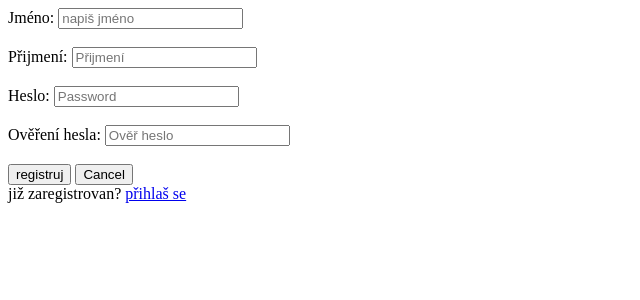
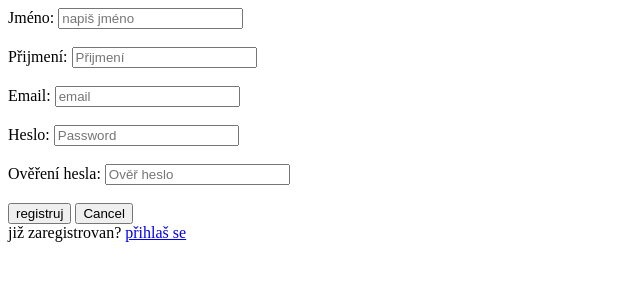
Before and after one commit to bartabohous/pvamatur, a PHP site: page /registrace.php in a window 1280 px wide. Shown: the top 300 px of the page, without its empty margins (0-640 px from the left). Run offline with PHP 8.4, Linux system fonts and the light colour scheme.

Commit message:
zapomněl jsem na email=>dodělání emailu k uživatelum

```diff
--- a/jadro/uzivatele.php
+++ b/jadro/uzivatele.php
@@ -39,11 +39,12 @@ function registrovat() {
 	$jmeno = $_POST['jmeno'];
 	$prijmeni = $_POST['prijmeni'];
 	$heslo = $_POST['heslo'];
+	$email = $_POST['email'];
 
 
 	$nheslo = hashheslo($heslo);
 	if($nheslo) {
-		$dotaz = "INSERT INTO uzivatele (jmeno, prijmeni, heslo) VALUES ('$jmeno', '$prijmeni', '$nheslo')";
+		$dotaz = "INSERT INTO uzivatele (jmeno, prijmeni, heslo,email) VALUES ('$jmeno', '$prijmeni', '$nheslo', '$email')";
 		$query = $spojeni->query($dotaz);
 		if($query === TRUE) {
 			return true;
--- a/profil.php
+++ b/profil.php
@@ -28,6 +28,10 @@ $udaje = poznatpodleID($_SESSION['id']);
         <th>Přijmení</th>
         <td><?php echo $udaje['prijmeni'] ?></td>
     </tr>
+    <tr>
+        <th>Email</th>
+        <td><?php echo $udaje['email'] ?></td>
+    </tr>
 
 
 
--- a/registrace.php
+++ b/registrace.php
@@ -11,7 +11,7 @@ if($_POST) {
 
 	$jmeno = $_POST['jmeno'];
 	$prijmeni = $_POST['prijmeni'];
-
+	$email = $_POST['email'];
 	$heslo = $_POST['heslo'];
 	$overheslo = $_POST['overheslo'];
 
@@ -22,7 +22,9 @@ if($_POST) {
 	if($prijmeni == "") {
 		echo " * nevyplnil jsi přijmení <br />";
 	}
-
+	if($email == "") {
+		echo " * nevyplnil jsi email <br />";
+	}
 
 
 	if($heslo == "") {
@@ -33,7 +35,7 @@ if($_POST) {
 		echo " * nevyplnil jsi ověření hesla <br />";
 	}
 
-	if($jmeno && $prijmeni &&  $heslo && $overheslo) {
+	if($jmeno && $prijmeni &&  $heslo && $overheslo && $email) {
 
 		if($heslo == $overheslo) {
 			if(jizexistuje($jmeno) === TRUE) {
@@ -78,6 +80,11 @@ if($_POST) {
 			} ?>" />
 	</div>
 	<br />
+	<div>
+		<label for="email">Email: </label>
+		<input type="text" name="email" placeholder="email" autocomplete="off" />
+	</div>
+	<br />
 
 	<div>
 		<label for="heslo">Heslo: </label>
@@ -97,7 +104,7 @@ if($_POST) {
 
 </form>
 
-již zaregistrovan? <a href="login.php">přihlaš se</a>
+již zaregistrovan? <a href="prihlaseni.php">přihlaš se</a>
 
 </body>
 </html>
```
